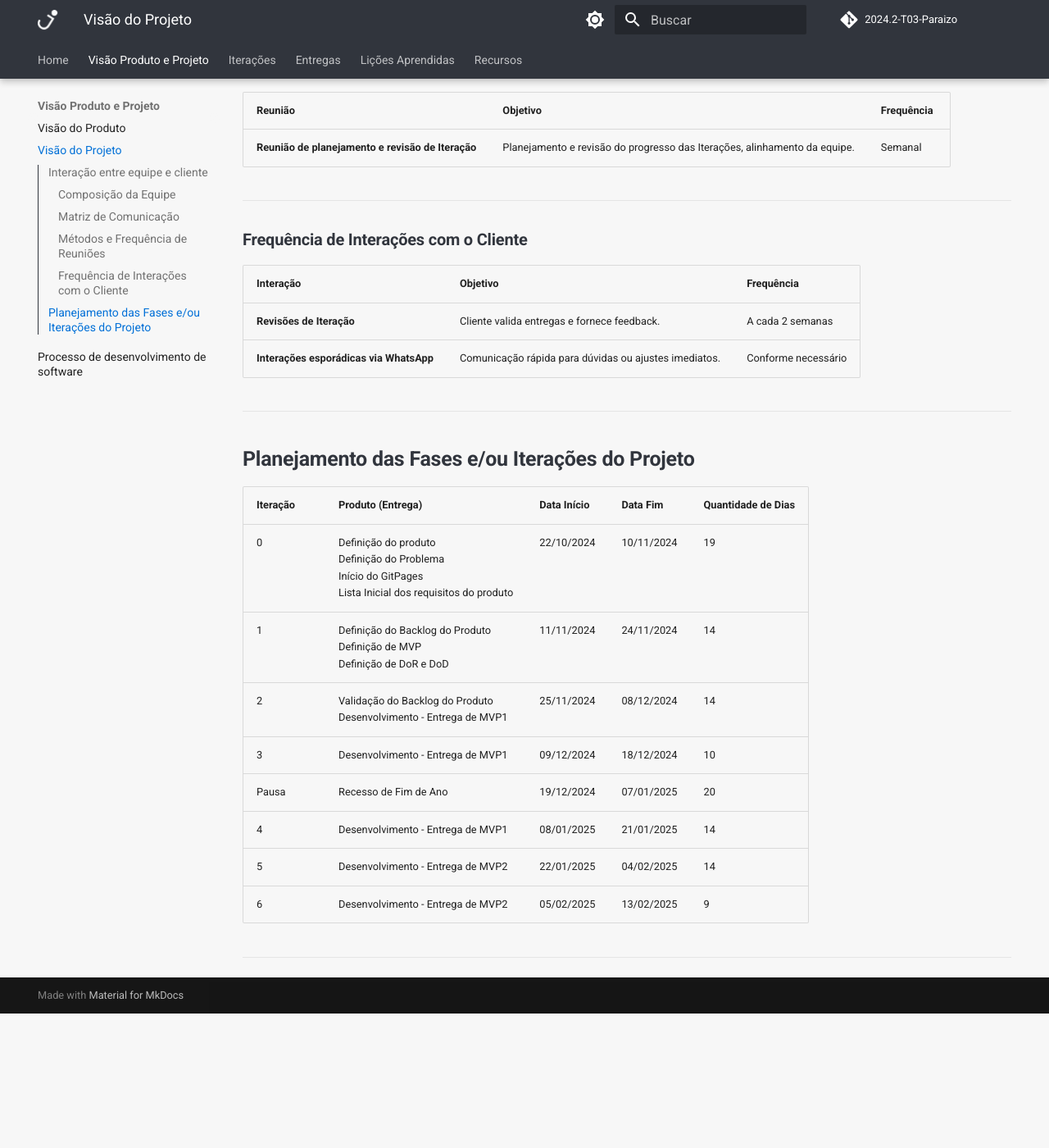
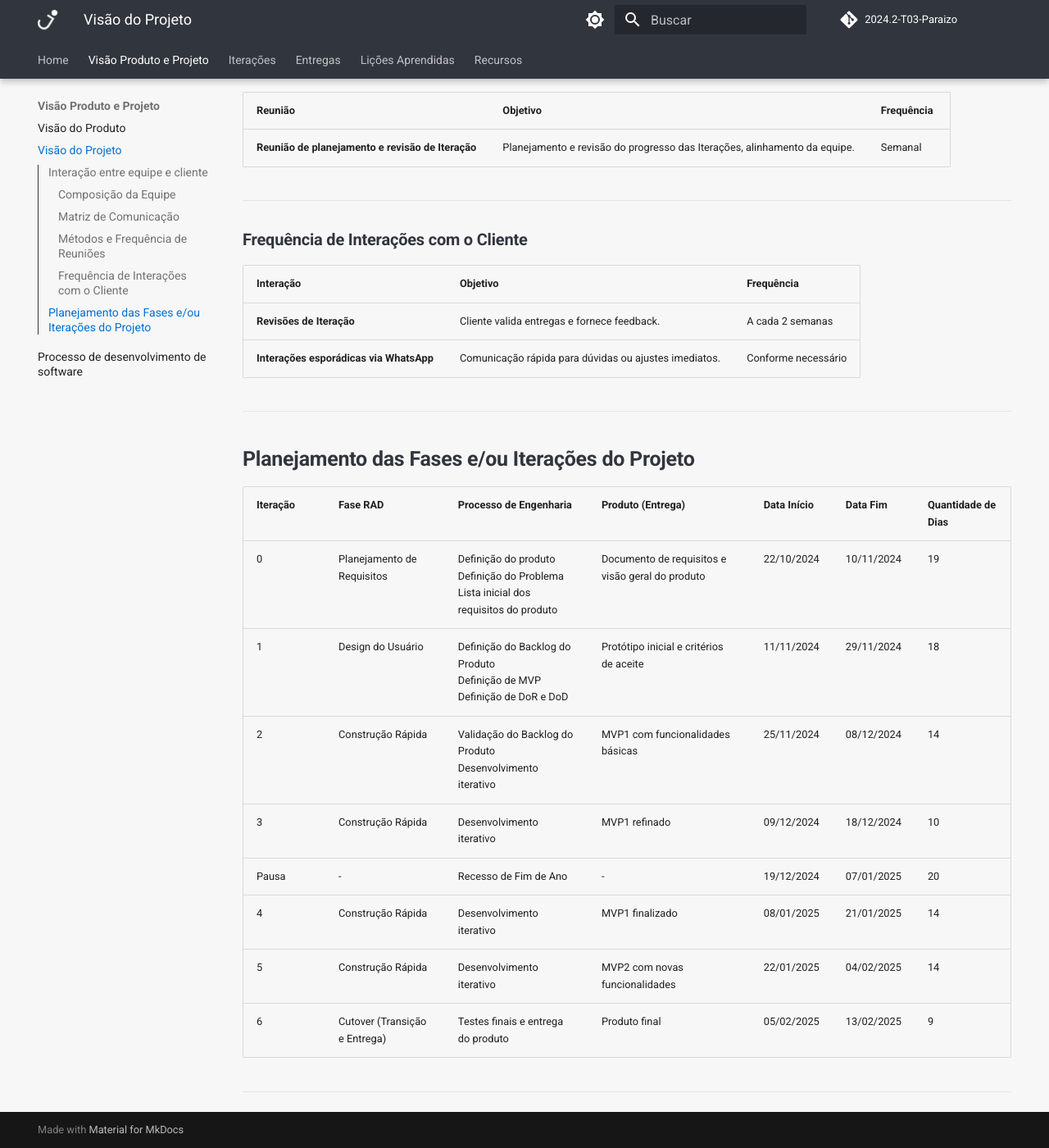
Before and after one commit to mdsreq-fga-unb/2024.2-T03-Paraizo, an MkDocs documentation site: the page built from docs/visao-produto-projeto/visao-projeto/index.md, in a window 1280 px wide and 1400 px high, scrolled down 1217 px. Shown: the whole window at 82% size. Built offline with MkDocs 1.6.1 and Material for MkDocs 9.7.7, drawn with Linux system fonts in a browser that asks for light colours; comment, search, counter and statistics services are not loaded; the version menu is left out; before the commit the page ends 2453 px from its top, so only the background shows below that.

Commit message:
fix: ajuste correções apontadas pelo professor

```diff
--- a/docs/visao-produto-projeto/visao-projeto/index.md
+++ b/docs/visao-produto-projeto/visao-projeto/index.md
@@ -5,6 +5,7 @@
     | **Data** | **Versão** |                **Descrição**                |                                      **Autor**                                       |
     | :------: | :--------: | :-----------------------------------------: | :----------------------------------------------------------------------------------: |
     |  08/11   |    1.0     | Criação das seção de visão geral do projeto | Erick Miranda Santos <br> Maykon Júnio dos Santos Soares <br> Marllon Fausto Cardoso <br> Pedro Miguel M. de O. dos Santos |
+    |  24/11   |    1.1     |O planejamento do quadro e das iterações está sendo ajustado para promover maior clareza e eficiência no fluxo de trabalho.| Erick Miranda Santos |
 
 ---
 
@@ -51,16 +52,16 @@
 
 ## **Planejamento das Fases e/ou Iterações do Projeto**
 
-| Iteração | Produto (Entrega)                                                                                              | Data Início | Data Fim   | Quantidade de Dias |
-| ------ | -------------------------------------------------------------------------------------------------------------- | ----------- | ---------- | ------------------ |
-| 0      | Definição do produto<br>Definição do Problema<br>Início do GitPages<br>Lista Inicial dos requisitos do produto | 22/10/2024  | 10/11/2024 | 19                 |
-| 1      | Definição do Backlog do Produto<br> Definição de MVP<br> Definição de DoR e DoD                                | 11/11/2024  | 24/11/2024 | 14                 |
-| 2      | Validação do Backlog do Produto<br> Desenvolvimento - Entrega de MVP1                                          | 25/11/2024  | 08/12/2024 | 14                 |
-| 3      | Desenvolvimento - Entrega de MVP1                                                                              | 09/12/2024  | 18/12/2024 | 10                 |
-| Pausa  | Recesso de Fim de Ano                                                                                          | 19/12/2024  | 07/01/2025 | 20                 |
-| 4      | Desenvolvimento - Entrega de MVP1                                                                              | 08/01/2025  | 21/01/2025 | 14                 |
-| 5      | Desenvolvimento - Entrega de MVP2                                                                              | 22/01/2025  | 04/02/2025 | 14                 |
-| 6      | Desenvolvimento - Entrega de MVP2                                                                              | 05/02/2025  | 13/02/2025 | 9                  |
+| Iteração | Fase RAD                       | Processo de Engenharia                                                                                     | Produto (Entrega)                                  | Data Início | Data Fim   | Quantidade de Dias |
+| -------- | ------------------------------ | --------------------------------------------------------------------------------------------------------- | ------------------------------------------------- | ----------- | ---------- | ------------------ |
+| 0        | Planejamento de Requisitos     | Definição do produto<br>Definição do Problema<br>Lista inicial dos requisitos do produto                  | Documento de requisitos e visão geral do produto | 22/10/2024  | 10/11/2024 | 19                 |
+| 1        | Design do Usuário              | Definição do Backlog do Produto<br>Definição de MVP<br>Definição de DoR e DoD                              | Protótipo inicial e critérios de aceite          | 11/11/2024  | 29/11/2024 | 18                 |
+| 2        | Construção Rápida              | Validação do Backlog do Produto<br>Desenvolvimento iterativo                                              | MVP1 com funcionalidades básicas                 | 25/11/2024  | 08/12/2024 | 14                 |
+| 3        | Construção Rápida              | Desenvolvimento iterativo                                                                                  | MVP1 refinado                                    | 09/12/2024  | 18/12/2024 | 10                 |
+| Pausa    | -                              | Recesso de Fim de Ano                                                                                      | -                                                 | 19/12/2024  | 07/01/2025 | 20                 |
+| 4        | Construção Rápida              | Desenvolvimento iterativo                                                                                  | MVP1 finalizado                                  | 08/01/2025  | 21/01/2025 | 14                 |
+| 5        | Construção Rápida              | Desenvolvimento iterativo                                                                                  | MVP2 com novas funcionalidades                   | 22/01/2025  | 04/02/2025 | 14                 |
+| 6        | Cutover (Transição e Entrega)  | Testes finais e entrega do produto                                                                         | Produto final                                    | 05/02/2025  | 13/02/2025 | 9                  |
 
 ---
 
```
Also changed, not shown: docs/visao-produto-projeto/processo-desenvolvimento-software/index.md (+2 -16 lines).
